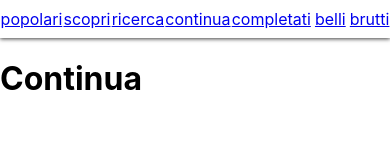
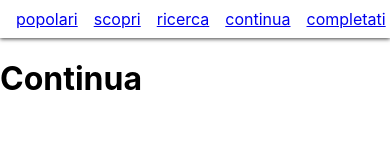
Before and after one commit to freddi301/my-anime-time-corso-react, a React (Create React App) app: page / in a window 390 px wide. Shown: the top 160 px of the page. Built offline with nearby package versions, Linux system fonts and the light colour scheme.

Commit message:
fix: navbar for mobile

```diff
--- a/src/Navbar.js
+++ b/src/Navbar.js
@@ -31,12 +31,13 @@ export function Navbar() {
 const StyledNavbarContainer = styled.div`
   display: flex;
   box-shadow: 0px 1px 4px 0px rgba(0,0,0,0.75);
+  overflow-x: auto;
+  width: 100%;
 `;
 
 const StyledNavbarItem = styled.div`
-  flex-grow: 1;
   min-height: 1cm;
-  min-width: 1cm;
+  margin-left: 1em;
   display: flex;
   align-items: center;
   justify-content: center;
```
